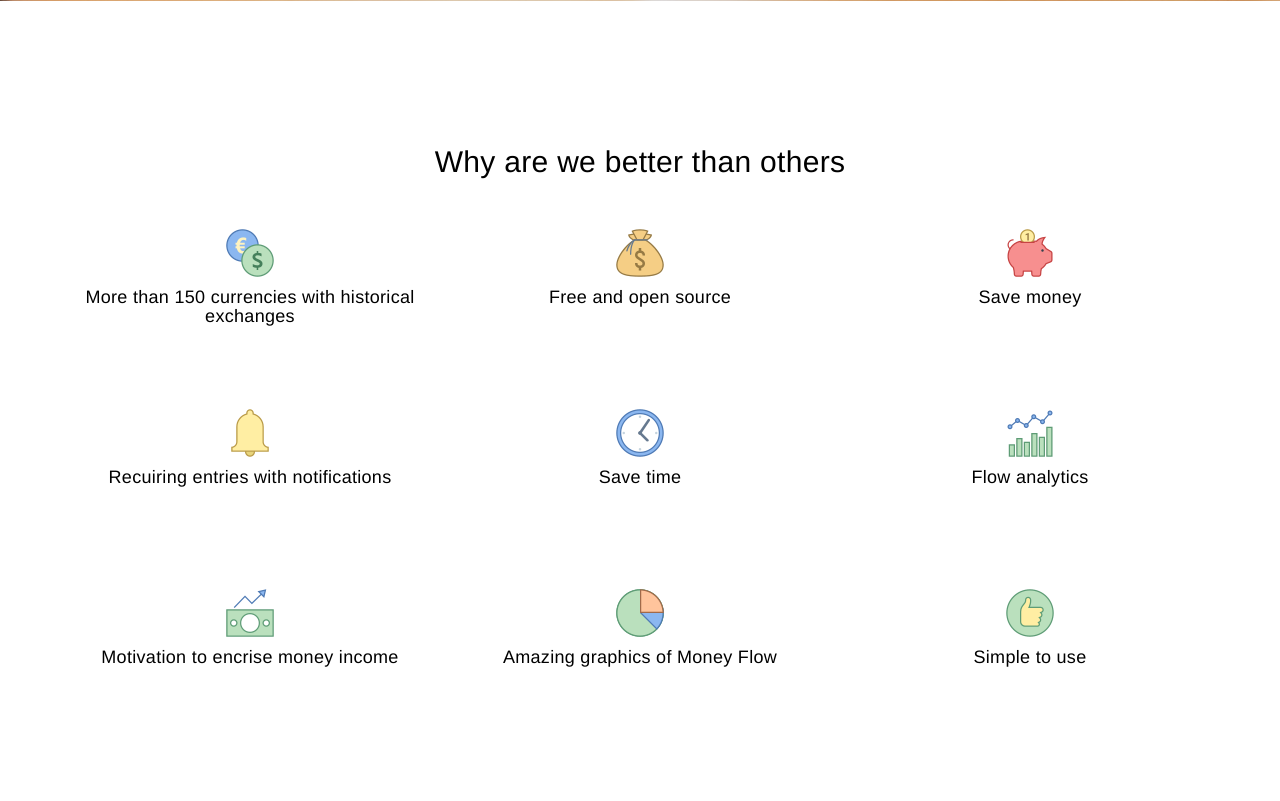
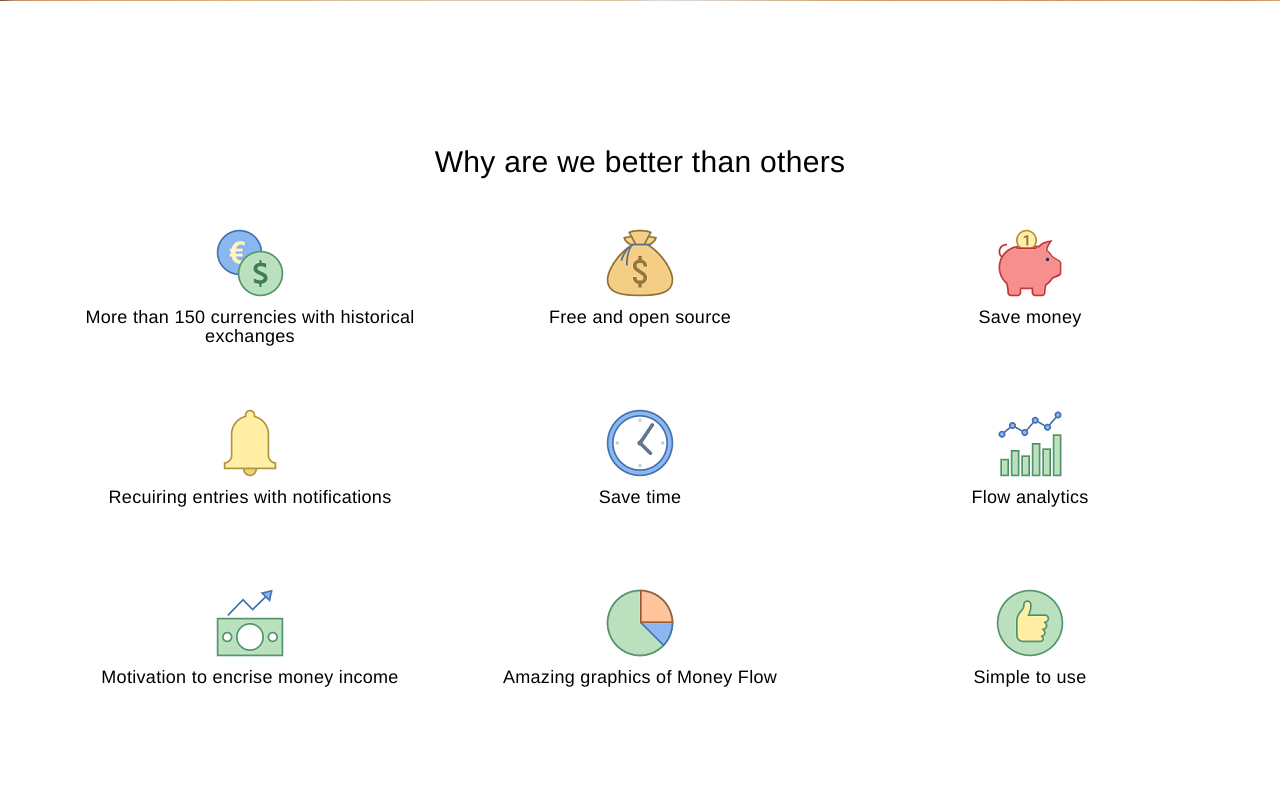
Before and after one commit to YuliyaSinkevich/moneyflow, a Flask app: page / in a window 1280 px wide. Shown: the part 799-1600 px from the top of the page. Run offline with Flask 2, Linux system fonts and the light colour scheme; parts of the project's set-up code (start-up, migrations or seed data) failed here and were passed over; some libraries are stand-ins or nearby versions.

Commit message:
Icon sizes

```diff
--- a/app/static/assets/css/media-queries.css
+++ b/app/static/assets/css/media-queries.css
@@ -42,6 +42,10 @@
 
     .advantage {
         height: 180px;
+    }
+
+    .advantage img {
+        width: 50px;
     }
 
     .hidden-item {
--- a/app/templates/index.html
+++ b/app/templates/index.html
@@ -106,7 +106,7 @@
                     <h4>{% trans %}Motivation to encrise money income{% endtrans %}</h4>
                 </div>
                 <div class="col-xs-6 col-md-4 col-lg-4 text-center advantage">
-                    <img src="../static/assets/images/icon-analitycs.png">
+                    <img src="../static/assets/images/icon-analytics.png">
                     <h4>{% trans %}Amazing graphics of Money Flow{% endtrans %}</h4>
                 </div>
                 <div class="col-xs-6 col-md-4 col-lg-4 text-center advantage hidden-item">
```
Also changed, not shown: app/static/assets/images/icon-analitycs.png (deleted), app/static/assets/images/icon-analytics.png (added), app/static/assets/images/icon-clock.png, app/static/assets/images/icon-currencies.png, app/static/assets/images/icon-encrise-money.png, app/static/assets/images/icon-free.png, app/static/assets/images/icon-graphics.png, app/static/assets/images/icon-notifications.png, app/static/assets/images/icon-save-money.png, app/static/assets/images/icon-simple-to-use.png.
